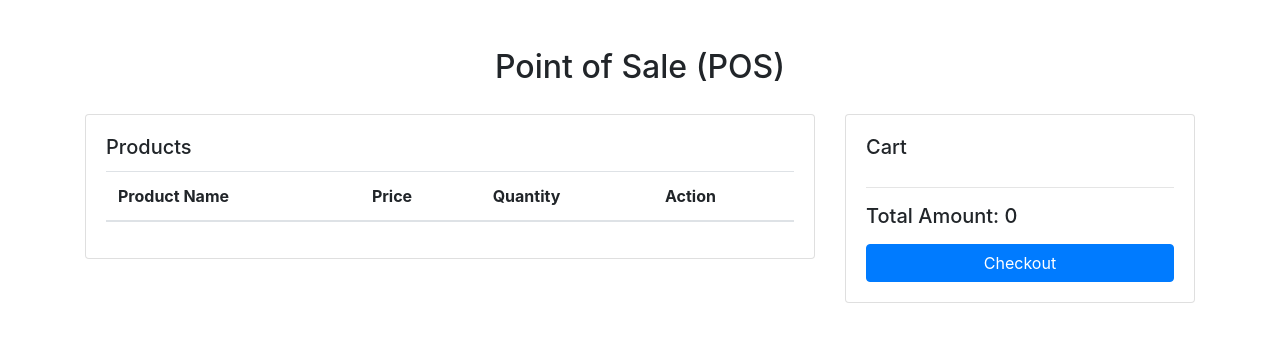
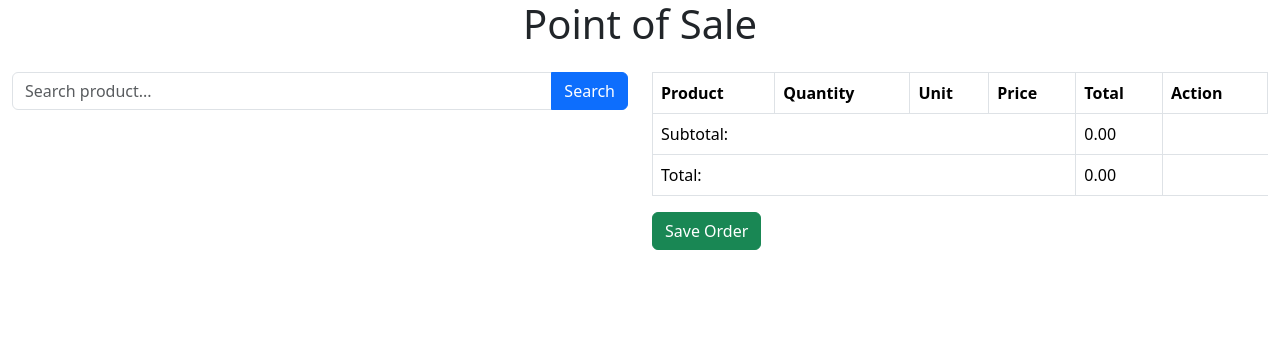
Before and after one commit to davem4tth3w/SE-backup-files-and-code-fragments, a PHP site: page /pos.php in a window 1280 px wide. Shown: the top 342 px of the page. Run offline with PHP 8.4, Linux system fonts and the light colour scheme; lists and menus that the app fills with data are empty; some libraries are stand-ins or nearby versions.

Commit message:
Add files via upload

```diff
--- a/code fragments/pos codes samples/pos.php
+++ b/code fragments/pos codes samples/pos.php
@@ -3,149 +3,153 @@
 <head>
     <meta charset="UTF-8">
     <meta name="viewport" content="width=device-width, initial-scale=1.0">
-<title>Point of Sale (POS)</title>
-<link rel="stylesheet" href="https://maxcdn.bootstrapcdn.com/bootstrap/4.5.2/css/bootstrap.min.css">
+    <title>POS</title>
+    <!-- bootstrap-5.3.2 start FOLDER LINKS-->
+    <script src="js/jqueryv3.6.0.js"></script>
+    <link rel="stylesheet" href="bootstrap_v5/bootstrap-5.3.2-dist/css/bootstrap.min.css" />
+    <script src="bootstrap_v5/bootstrap-5.3.2-dist/js/bootstrap.bundle.min.js"></script>
+    <link rel="stylesheet" href="bootstrap_v5/bootstrap-5.3.2-dist/css/dataTables.bootstrap5.min.css">
+    <script src="bootstrap_v5/bootstrap-5.3.2-dist/js/jquery.dataTables.min.js"></script>
+    <script src="bootstrap_v5/bootstrap-5.3.2-dist/js/dataTables.bootstrap5.min.js"></script>
+    <!-- bootstrap-5.3.2 end -->
+
+    <link rel="stylesheet" href="bootstrap_v5/bootstrap-datepicker/1.9.0/css/bootstrap-datepicker.css">
+    <script src="bootstrap_v5/bootstrap-datepicker/1.9.0/js/bootstrap-datepicker.min.js"></script>
+
+    <!-- Original CSS files or styles can be included here -->
     <style>
-    .card {
-        margin-top: 20px;
-    }
+        /* Add your custom styles here */
     </style>
 </head>
 <body>
 
-<div class="container">
-    <h2 class="text-center mt-5">Point of Sale (POS)</h2>
+<div class="container-fluid">
+    <h1 class="text-center mb-4">Point of Sale</h1>
     <div class="row">
-        <div class="col-md-8">
-            <div class="card">
-                <div class="card-body">
-                    <h5 class="card-title">Products</h5>
-                    <table class="table">
+        <div class="col-md-6">
+            <div class="input-group mb-3">
+                <input type="text" id="search-product" class="form-control" placeholder="Search product...">
+                <button class="btn btn-primary" id="search-btn">Search</button>
+            </div>
+            <div id="product-list"></div>
+        </div>
+        <div class="col-md-6">
+            <table class="table table-bordered" id="pos-table">
                 <thead>
                     <tr>
-                                <th>Product Name</th>
+                        <th>Product</th>
+                        <th>Quantity</th>
+                        <th>Unit</th>
                         <th>Price</th>
-                                <th>Quantity</th>
+                        <th>Total</th>
                         <th>Action</th>
                     </tr>
                 </thead>
-                        <tbody id="product-list">
-                            <!-- Product list will be displayed here -->
-                        </tbody>
+                <tbody></tbody>
+                <tfoot>
+                    <tr>
+                        <td colspan="4" class="text-right">Subtotal:</td>
+                        <td><span id="subtotal">0.00</span></td>
+                    </tr>
+                    <tr>
+                        <td colspan="4" class="text-right">Total:</td>
+                        <td><span id="total">0.00</span></td>
+                    </tr>
+                </tfoot>
             </table>
-                </div>
-            </div>
-        </div>
-        <div class="col-md-4">
-            <div class="card">
-                <div class="card-body">
-                    <h5 class="card-title">Cart</h5>
-                    <ul class="list-group" id="cart-items">
-                        <!-- Cart items will be displayed here -->
-                    </ul>
-                    <hr>
-                    <h5>Total Amount: <span id="total-amount">0</span></h5>
-                    <button class="btn btn-primary btn-block mt-3" id="checkout-btn">Checkout</button>
-                </div>
-            </div>
+            <button class="btn btn-success btn-block" id="save-order">Save Order</button>
         </div>
     </div>
 </div>
 
-<!-- Modal for adding products -->
-<div class="modal fade" id="addProductModal" tabindex="-1" role="dialog" aria-labelledby="addProductModalLabel" aria-hidden="true">
-    <div class="modal-dialog" role="document">
-        <div class="modal-content">
-            <div class="modal-header">
-                <h5 class="modal-title" id="addProductModalLabel">Add Product to Cart</h5>
-                <button type="button" class="close" data-dismiss="modal" aria-label="Close">
-                    <span aria-hidden="true">&times;</span>
-                </button>
-            </div>
-            <div class="modal-body">
-                <form id="add-product-form">
-                    <div class="form-group">
-                        <label for="productName">Product Name</label>
-                        <input type="text" class="form-control" id="productName" required>
-                    </div>
-                    <div class="form-group">
-                        <label for="productPrice">Price</label>
-                        <input type="number" class="form-control" id="productPrice" required>
-                    </div>
-                    <div class="form-group">
-                        <label for="productQuantity">Quantity</label>
-                        <input type="number" class="form-control" id="productQuantity" value="1" required>
-                    </div>
-                    <button type="submit" class="btn btn-primary btn-block">Add to Cart</button>
-                </form>
-            </div>
-        </div>
-    </div>
-</div>
+<!-- Original JavaScript files or scripts can be included here -->
+<script>
+$(document).ready(function() {
+    // Function to fetch products from the server
+    function fetchProducts() {
+        $.getJSON('path/to/your/product_fetch.php', function(data) {
+            let html = '';
+            data.forEach(product => {
+                html += `<div class="product-item" data-id="${product.id}">
+                <h4>${product.name}</h4>
+                            <p>${product.description}</p>
+                            <button class="btn btn-primary add-to-cart" data-id="${product.id}">Add to Cart</button>
+                         </div>`;
+            });
+            $('#product-list').html(html);
+        });
+    }
 
-<script src="https://ajax.googleapis.com/ajax/libs/jquery/3.5.1/jquery.min.js"></script>
-<script src="https://cdnjs.cloudflare.com/ajax/libs/popper.js/1.16.0/umd/popper.min.js"></script>
-<script src="https://maxcdn.bootstrapcdn.com/bootstrap/4.5.2/js/bootstrap.min.js"></script>
-<script>
-$(document).ready(function(){
-    // Array to store cart items
-    let cartItems = [];
+    // Function to add a product to the cart
+    function addToCart(productId) {
+        // Fetch the product details from the server using AJAX
+        $.getJSON('path/to/your/product_action.php', { btn_action: 'fetch_single', product_id: productId }, function(data) {
+            let row = `<tr>
+                            <td>${data.product_name}</td>
+                            <td><input type="number" class="form-control quantity" value="1" data-id="${productId}"></td>
+                            <td>${data.product_unit}</td>
+                            <td>${data.product_base_price}</td>
+                            <td><span class="total">${data.product_base_price}</span></td>
+                            <td><button class="btn btn-danger remove-product" data-id="${productId}"><i class="fas fa-trash"></i></button></td>
+                       </tr>`;
+            $('#pos-table tbody').append(row);
+            calculateTotals();
+        });
+    }
 
-    // Add product modal form submission
-    $('#add-product-form').submit(function(event){
-        event.preventDefault();
-        let productName = $('#productName').val();
-        let productPrice = parseFloat($('#productPrice').val());
-        let productQuantity = parseInt($('#productQuantity').val());
+    // Function to remove a product from the cart
+    function removeProduct(productId) {
+        $('tr[data-id="' + productId + '"]').remove();
+        calculateTotals();
+    }
 
-        if(productName && !isNaN(productPrice) && !isNaN(productQuantity) && productQuantity > 0){
-            let cartItem = {name: productName, price: productPrice, quantity: productQuantity};
-            cartItems.push(cartItem);
-            displayCartItems();
-            $('#addProductModal').modal('hide');
-        } else {
-            alert('Please enter valid product details.');
+    // Function to calculate subtotal and total
+    function calculateTotals() {
+        let subtotal = 0;
+        $('#pos-table tbody tr').each(function() {
+            let quantity = $(this).find('.quantity').val();
+            let price = $(this).find('.price').text();
+            let total = quantity * price;
+            $(this).find('.total').text(total.toFixed(2));
+            subtotal += total;
+       });
+        $('#subtotal').text(subtotal.toFixed(2));
+        $('#total').text(subtotal.toFixed(2));
     }
+
+    // Event listeners
+    $(document).on('click', '.add-to-cart', function() {
+        let productId = $(this).data('id');
+        addToCart(productId);
     });
 
-    // Display cart items
-    function displayCartItems(){
-        let cartHtml = '';
-        let totalAmount = 0;
-        cartItems.forEach(function(item, index){
-            cartHtml += `<li class="list-group-item">${item.name} - ${item.price} x ${item.quantity}
-                            <button type="button" class="btn btn-sm btn-danger float-right delete-item" data-index="${index}">Remove</button>
-                        </li>`;
-            totalAmount += item.price * item.quantity;
-        });
-        $('#cart-items').html(cartHtml);
-        $('#total-amount').text(totalAmount.toFixed(2));
-    }
-
-    // Delete item from cart
-    $(document).on('click', '.delete-item', function(){
-        let index = $(this).data('index');
-        cartItems.splice(index, 1);
-        displayCartItems();
+    $(document).on('change', '.quantity', function() {
+        let productId = $(this).data('id');
+        let quantity = $(this).val();
+        let row = $(this).closest('tr');
+        let price = row.find('.price').text();
+        let total = quantity * price;
+        row.find('.total').text(total.toFixed(2));
+        calculateTotals();
     });
 
-    // Checkout button click event
-    $('#checkout-btn').click(function(){
-        if(cartItems.length > 0){
-            // Perform checkout operation (e.g., send data to server, clear cart, etc.)
-            alert('Checkout successful!');
-            cartItems = [];
-            displayCartItems();
-        } else {
-            alert('No items in cart. Please add some products.');
-        }
+    $(document).on('click', '.remove-product', function() {
+        let productId = $(this).data('id');
+        removeProduct(productId);
     });
 
-    // Open add product modal
-    $('#add-product-btn').click(function(){
-        $('#addProductModal').modal('show');
+    $('#search-btn').click(function() {
+        // Perform search logic here
     });
+
+    $('#save-order').click(function() {
+        // Save order logic here
+    });
+
+    // Fetch products when the page loads
+    fetchProducts();
 });
 </script>
+
 </body>
 </html>
```
Lines whose indentation alone changed are shown as unchanged.
